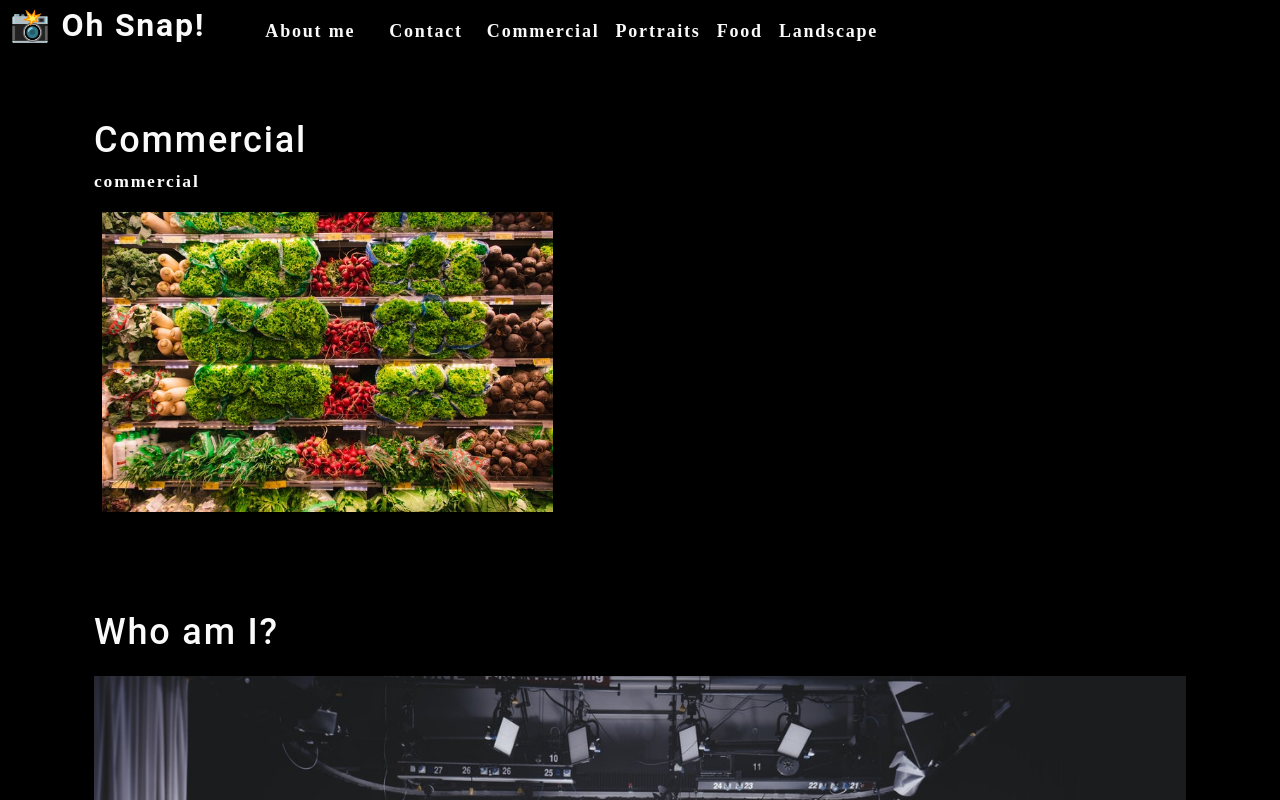
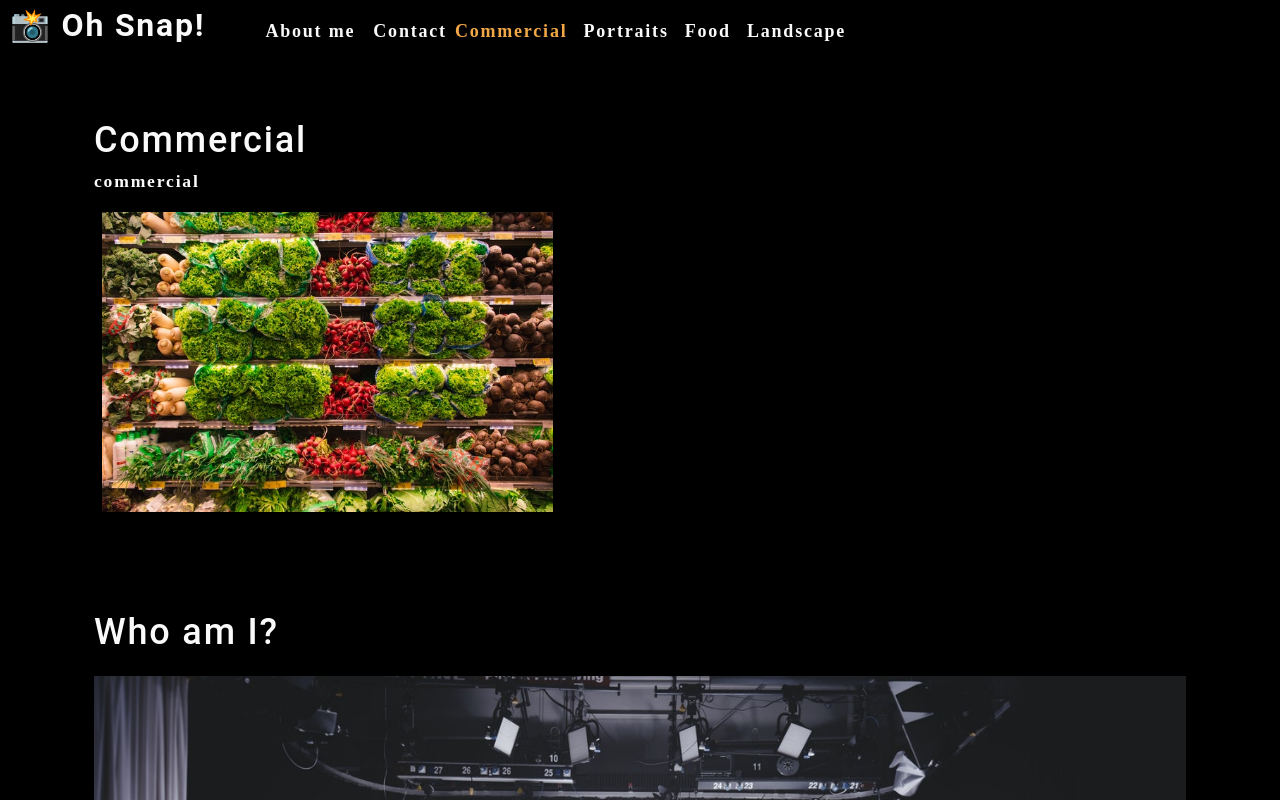
Before and after one commit to Jaswal1p/photo-port, a React (Create React App) app: page / in a window 1280 px wide. Shown: the top 800 px of the page. Built offline with nearby package versions, Linux system fonts and the light colour scheme.

Commit message:
added condtional rendering of Nav and added useeffect for browser tab

```diff
--- a/src/App.js
+++ b/src/App.js
@@ -1,40 +1,51 @@
-import React from 'react';
+import React, { useState } from 'react';
 //import logo from './logo.svg';
 import './App.css';
 import About from './components/About';
 import Nav from './components/Nav';
 import Gallery from './components/Gallery';
 
-// function App() {
-//   return (
-//     <div className="App">
-//       <header className="App-header">
-//         <img src={logo} className="App-logo" alt="logo" />
-//         <p>
-//           Edit <code>src/App.js</code> and save to reload.
-//         </p>
-//         <a
-//           className="App-link"
-//           href="https://reactjs.org"
-//           target="_blank"
-//           rel="noopener noreferrer"
-//         >
-//           Learn React
-//         </a>
-//       </header>
-//     </div>
-//   );
-// }
+
 
 function App() {
+
+  const [categories] = useState([
+    {
+      name: 'commercial',
+      description: 'Photos of grocery stores, food trucks, and other commercial projects',
+    },
+
+    { name: 'portraits', description: 'Portraits of people in my life' },
+
+    { name: 'food', description: 'Delicious delicacies' },
+
+    { name: 'landscape', description: 'Fields, farmhouses, waterfalls, and the beauty of nature' },
+
+  ]);
+
+  const [currentCategory,setCurrentCategory] = useState(categories[0]);
+
   return (
     <div>
-      <Nav></Nav>
+      <Nav
+
+      categories={categories}
+
+      setCurrentCategory={setCurrentCategory}
+
+      currentCategory={currentCategory}
+
+      ></Nav>
+
       <main>
+
+        <div>
 
         <Gallery></Gallery>
 
         <About></About>
+
+        </div>
 
       </main>
 
--- a/src/components/Nav/index.js
+++ b/src/components/Nav/index.js
@@ -1,50 +1,93 @@
-import React from "react";
+import React, { useEffect } from "react";
+
 import { capitalizeFirstLetter } from "../../utils/helpers";
 
 
-const Nav = () =>{
+// useEffect(() => {
+//     document.title = capitalizeFirstLetter(currentCategory.name);
+// }, [currentCategory]);
 
-    const  categories = [
-        { name: 'commercial', description: 'Photos of grocery stores, food trucks, and other commercial projects' },
-        { name: 'portraits', description: 'Portraits of people in my life' },
-        { name: 'food', description: 'Delicious delicacies' },
-        { name: 'landscape', description: 'Fields, farmhouses, waterfalls, and the beauty of nature' }
-      ];
 
-      const handleClick = () => {
-        console.log("click handled")
-      }
+// The following commented out code was 'lifted' to the paremt component App.js & props function  added
 
-    return(
+// const Nav = () =>{
+
+//     const  [categories] = useState([
+//         { name: 'commercial', description: 'Photos of grocery stores, food trucks, and other commercial projects' },
+//         { name: 'portraits', description: 'Portraits of people in my life' },
+//         { name: 'food', description: 'Delicious delicacies' },
+//         { name: 'landscape', description: 'Fields, farmhouses, waterfalls, and the beauty of nature' }
+//       ]);
+
+//       const [currentCategory, setCurrentCategory] = useState(categories[0]);
+
+    //   const handleClick = () => {
+    //     console.log("click handled")
+    //   }
+
+function Nav(props) {
+
+    useEffect(() => {
+        document.title = capitalizeFirstLetter(currentCategory.name);
+    }, );
+
+        const {
+            categories = [],
+
+            setCurrentCategory,
+
+            currentCategory,
+        } = props;
+
+
+       return(
         <header className="flex-row px-1">
             <h2>
                 <a data-testid="link" href="/">
-                <span role="img" aria-label="camera"> 📸</span> Oh Snap!
+                    <span role="img" aria-label="camera">
+                    {" "}
+                    📸
+                    </span>{" "}
+                    Oh Snap!
+
                 </a>
             </h2>
             <nav>
                 <ul className="flex-row">
+
                     <li className="mx-2">
-                        <a data-testid="about" href="#about" onClick={() => handleClick()}>
+
+                        <a
+                          href="#about"
+                        >
                         About me
                         </a>
+
                     </li>
-                    <li className={"mx-2"}>
-                        <span onClick={() => handleClick()}>
-                            Contact
-                            </span>
+
+                    <li>
+                        <span>Contact</span>
                     </li>
+
                     {categories.map((category) => (
-                        <li
-                        className="mx-1"
-                        key={category.name}
-                        >
-                        <span onClick={() => { handleClick(); }}>
-                            {capitalizeFirstLetter(category.name)}
 
+                        <li className={`mx-1 ${
+                            currentCategory.name === category.name && 'navActive'
+                        }`} key={category.name}>
+
+                        <span
+
+                          onClick={() => {
+                            setCurrentCategory(category)
+                    }}
+                    >
+                        {capitalizeFirstLetter(category.name)}
                         </span>
+
                         </li>
                     ))}
+
+
                 </ul>
             </nav>
        </header>
```
